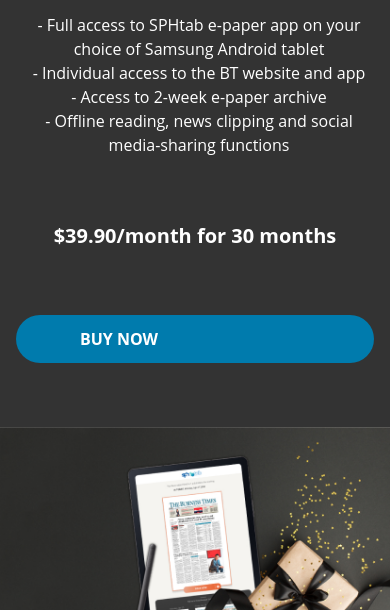
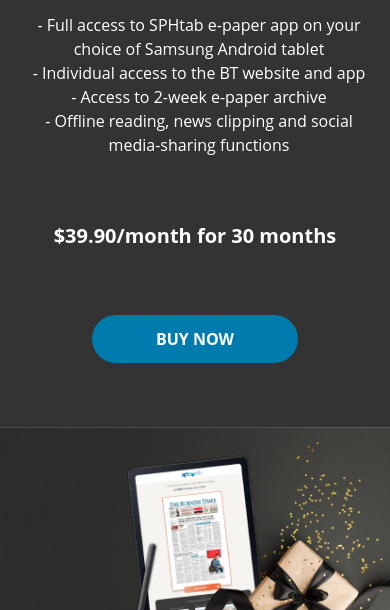
Before and after one commit to karltud123/gatsby-btnt, a Gatsby site: page / in a window 390 px wide. Shown: the part 234-844 px from the top of the page. Built offline with nearby package versions, Linux system fonts and the light colour scheme; Gatsby itself is replaced by a stand-in of ours.

Commit message:
feat: minor bug changes on buttons

```diff
--- a/gatsby-config.js
+++ b/gatsby-config.js
@@ -1,5 +1,5 @@
 module.exports = {
-  pathPrefix: `/specials/bt-news-tablet-edition-v16`,
+  pathPrefix: `/specials/bt-news-tablet-edition-v17`,
   siteMetadata: {
     title: `News Tablet Edition | The Business Times`,
     description: `The Business Times. News Tablet Edition. Read print the new way.`,
--- a/src/components/intro.js
+++ b/src/components/intro.js
@@ -45,7 +45,7 @@
       <BackgroundImage fluid={imageStack} className="bg-right">
         <div className="md:bg-gradient-to-r md:from-btgray-100 md:to-transparent">
           <Container className="py-16 px-4">
-            <div className="w-full lg:w-5/6 mx-auto">
+            <div className="w-full lg:w-5/6 mx-auto text-center md:text-left">
               <Logo className="w-btlogomobile md:w-btlogodesktop mx-auto md:mx-0" />
               <h2 className="text-lg md:text-3xl text-center md:text-left text-btgray-200">
                 NEWS TABLET EDITION
@@ -71,7 +71,7 @@
               <a
                 href="https://www.sphsubscription.com.sg/eshop/?r=promotion/2020btnewstabletpromo"
                 target="_blank"
-                className="bg-btblue-100 hover:bg-gray-200 hover:text-btblue-100 rounded-full py-3 px-16 block md:inline-block font-bold text-base md:text-lg mx-auto md:mx-0"
+                className="bg-btblue-100 hover:bg-gray-200 hover:text-btblue-100 rounded-full py-3 px-16 inline-block font-bold text-base md:text-lg mx-auto md:mx-0"
               >
                 BUY NOW
               </a>
```
Also changed, not shown: 1 other file.
